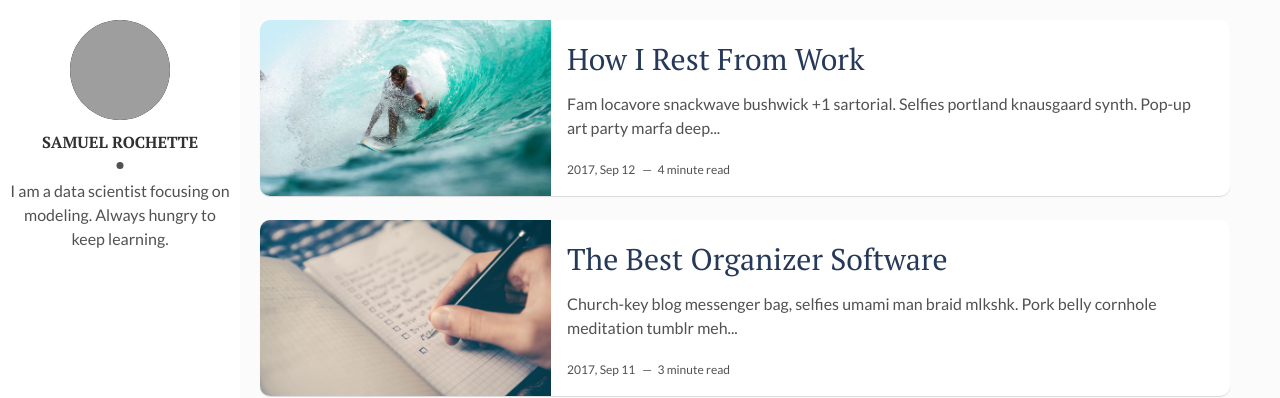
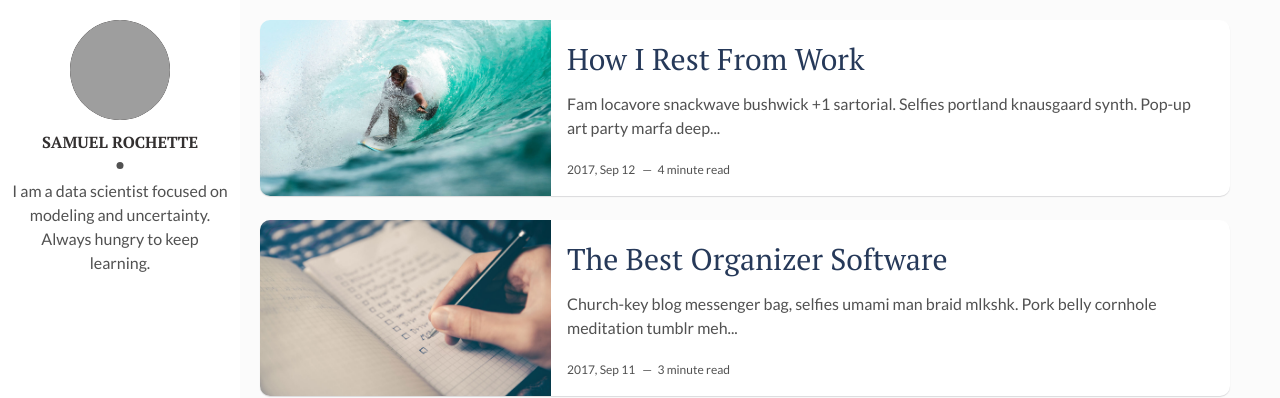
Before and after one commit to Saxamos/Saxamos.github.io, a Jekyll site: the page built from index.html, in a window 1280 px wide. Shown: the top 398 px of the page. Built offline with Jekyll 4.4.1, drawn with Linux system fonts in a browser that asks for light colours; the list of posts is cut into pages by our own code; grey boxes are pictures that could not be loaded.

Commit message:
Fix typo in description

```diff
--- a/_config.yml
+++ b/_config.yml
@@ -9,7 +9,7 @@ site-twitter: Sasamos
 # Author Settings
 author: Samuel Rochette
 author-img: sam.png
-about-author: I am a data scientist focusing on modeling. Always hungry to keep learning.
+about-author: I am a data scientist focused on modeling and uncertainty. Always hungry to keep learning.
 social-twitter: Sasamos
 social-facebook: srochette
 social-github: Saxamos
```
Also changed, not shown: README.md.
